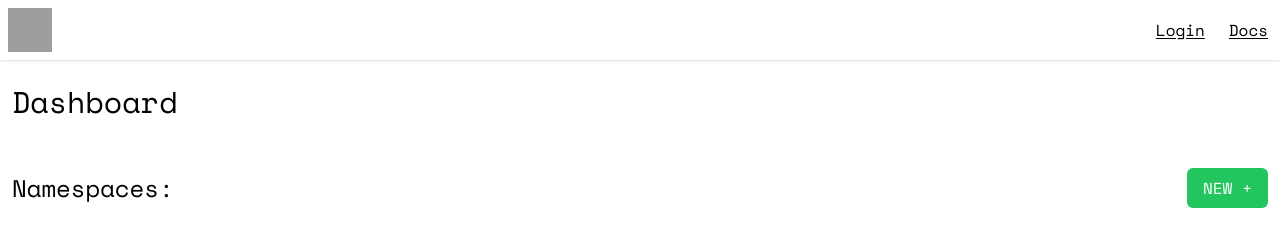
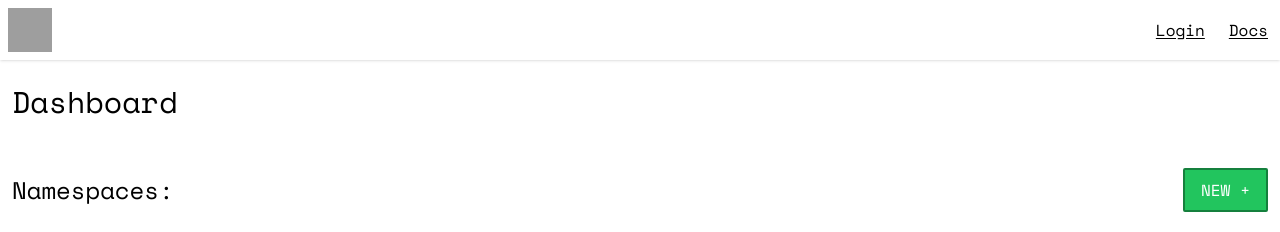
Before and after one commit to qxb3/cotun, a SvelteKit app in the folder packages/website/: page /dashboard in a window 1280 px wide. Shown: the top 232 px of the page. Built offline with nearby package versions, Linux system fonts and the light colour scheme; grey boxes are pictures that could not be loaded.

Commit message:
[website] feat(app.css): change buttons border

```diff
--- a/packages/website/src/app.css
+++ b/packages/website/src/app.css
@@ -14,11 +14,11 @@
   }
 
   .button.success {
-    @apply bg-green-500 hover:bg-green-600 text-white rounded-md border-none;
+    @apply bg-green-500 hover:bg-green-600 text-white border-green-700;
   }
 
   .button.danger {
-    @apply bg-red-500 hover:bg-red-600 text-white rounded-md border-none;
+    @apply bg-red-500 hover:bg-red-600 text-white border-red-700;
   }
 
   .input {
```
